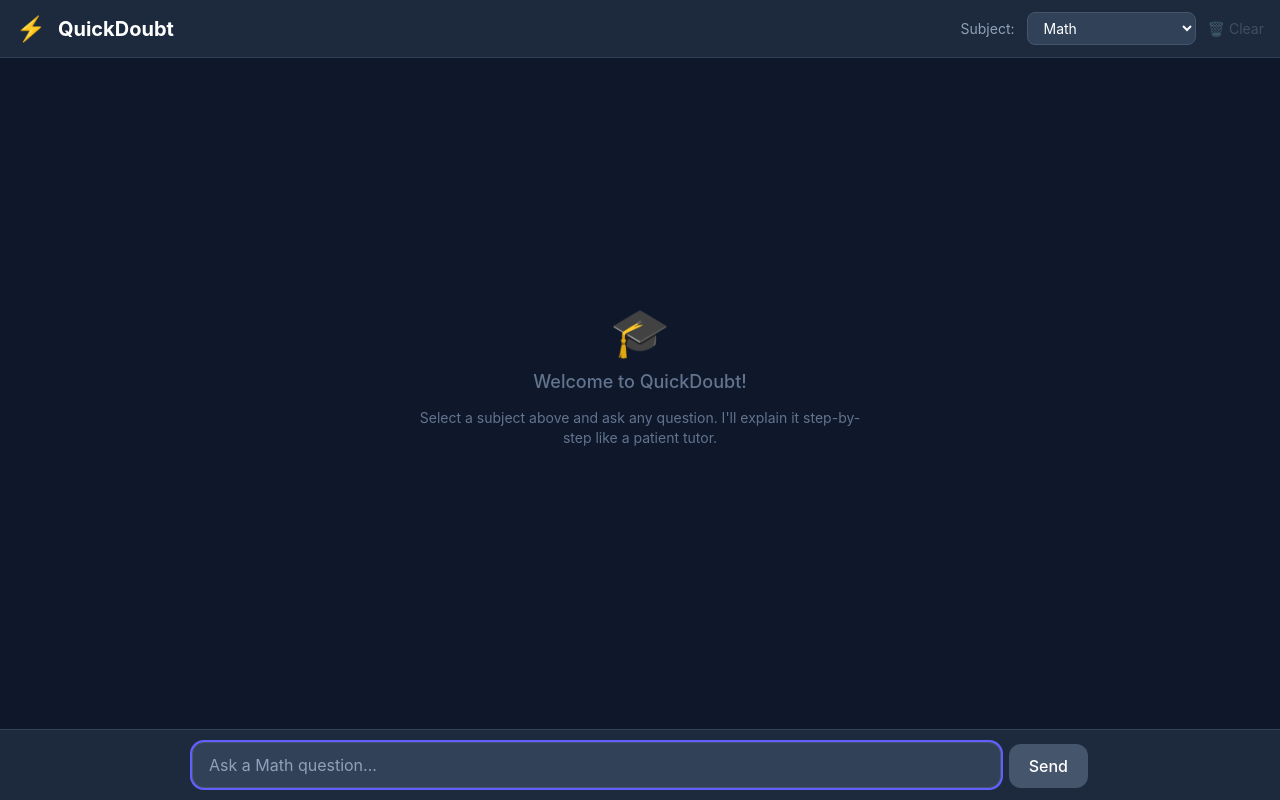
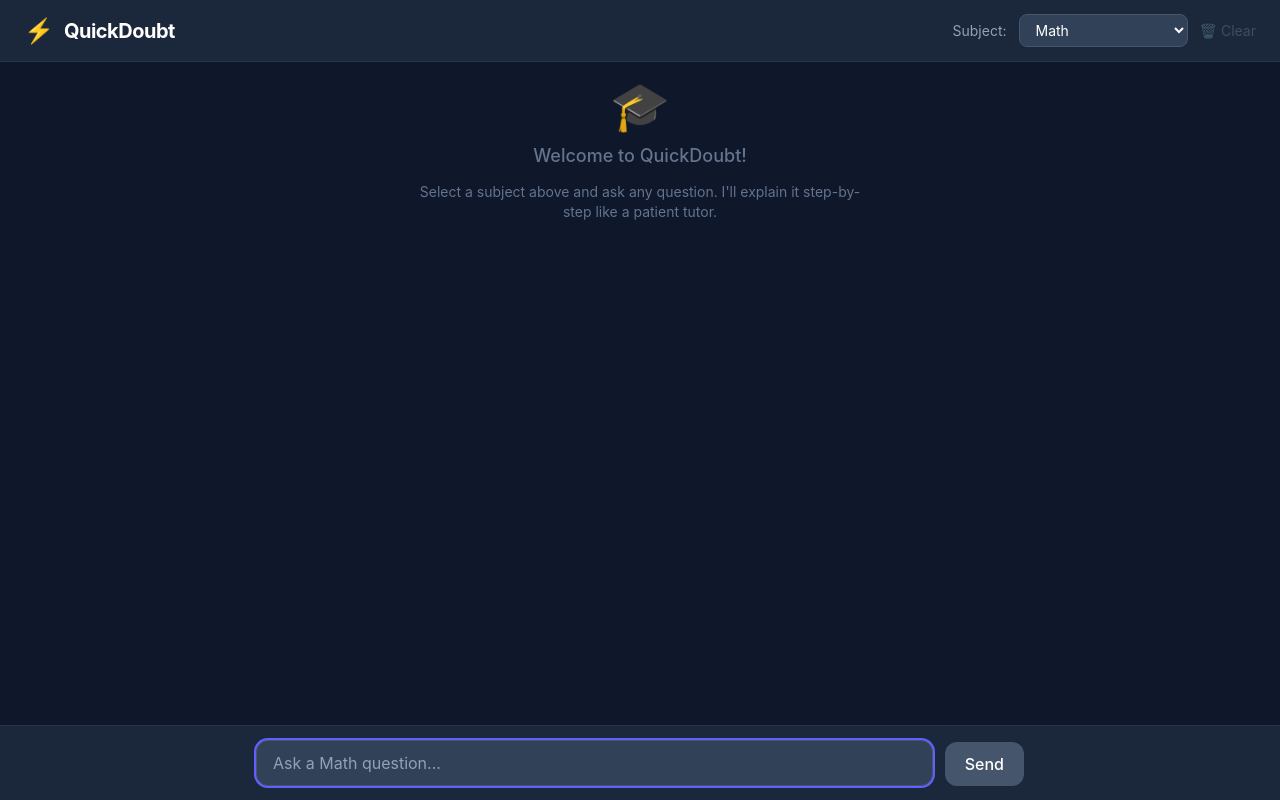
Before and after one commit to varadgosavi69/AI-Chatbot-For-Education, a React (Vite) app in the folder client/: page / in a window 1280 px wide. Built offline with nearby package versions, Linux system fonts and the light colour scheme.

Commit message:
Improve layout spacing and structure

```diff
--- a/client/src/App.tsx
+++ b/client/src/App.tsx
@@ -180,12 +180,12 @@ function App() {
   };
 
   return (
-    <div className="flex flex-col h-screen bg-slate-900">
+    <div className="flex flex-col h-screen bg-slate-900 overflow-hidden">
       {/* Header */}
-      <header className="flex items-center justify-between px-4 py-3 bg-slate-800 border-b border-slate-700 shrink-0">
-        <div className="flex items-center gap-3">
-          <span className="text-2xl">⚡</span>
-          <h1 className="text-xl font-bold text-white">QuickDoubt</h1>
+      <header className="flex items-center justify-between px-6 py-3.5 bg-slate-800/95 backdrop-blur-sm border-b border-slate-700/60 shrink-0 z-10">
+        <div className="flex items-center gap-2.5">
+          <span className="text-2xl leading-none">⚡</span>
+          <h1 className="text-xl font-bold text-white tracking-tight">QuickDoubt</h1>
         </div>
 
         {/* Subject Selector + Clear */}
@@ -220,8 +220,9 @@ function App() {
       <main
         ref={chatContainerRef}
         onScroll={handleScroll}
-        className="flex-1 overflow-y-auto px-4 py-4 space-y-4"
+        className="flex-1 min-h-0 overflow-y-auto px-4 py-5"
       >
+        <div className="max-w-3xl mx-auto space-y-4">
         {messages.length === 0 && !isLoading && (
           <div className="flex flex-col items-center justify-center h-full text-slate-500 gap-3">
             <span className="text-5xl">🎓</span>
@@ -281,12 +282,13 @@ function App() {
           </div>
         )}
 
-        <div ref={chatEndRef} />
+          <div ref={chatEndRef} />
+        </div>
       </main>
 
       {/* Input Area */}
-      <footer className="shrink-0 border-t border-slate-700 bg-slate-800 px-4 py-3">
-        <form onSubmit={handleSubmit} className="flex gap-2 items-end max-w-4xl mx-auto">
+      <footer className="shrink-0 border-t border-slate-700/60 bg-slate-800/95 backdrop-blur-sm px-6 py-3.5">
+        <form onSubmit={handleSubmit} className="flex gap-3 items-end max-w-3xl mx-auto">
           <textarea
             ref={inputRef}
             value={input}
```
